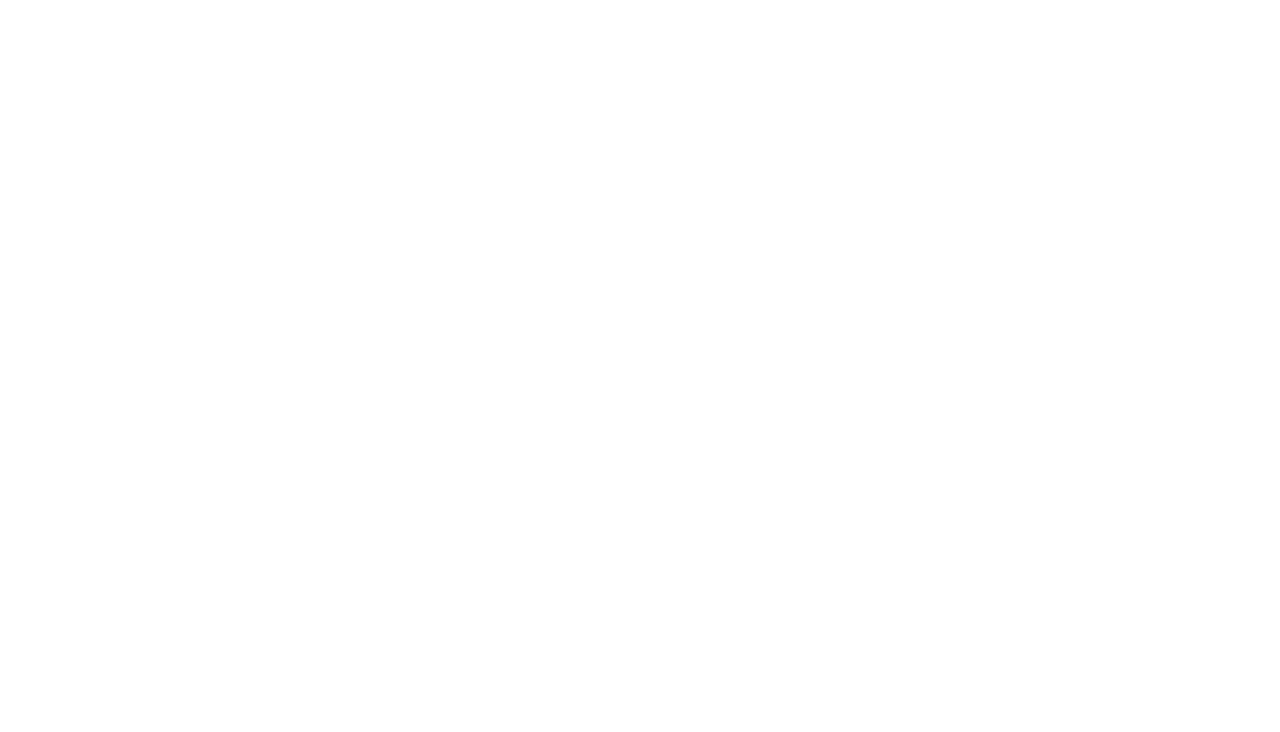
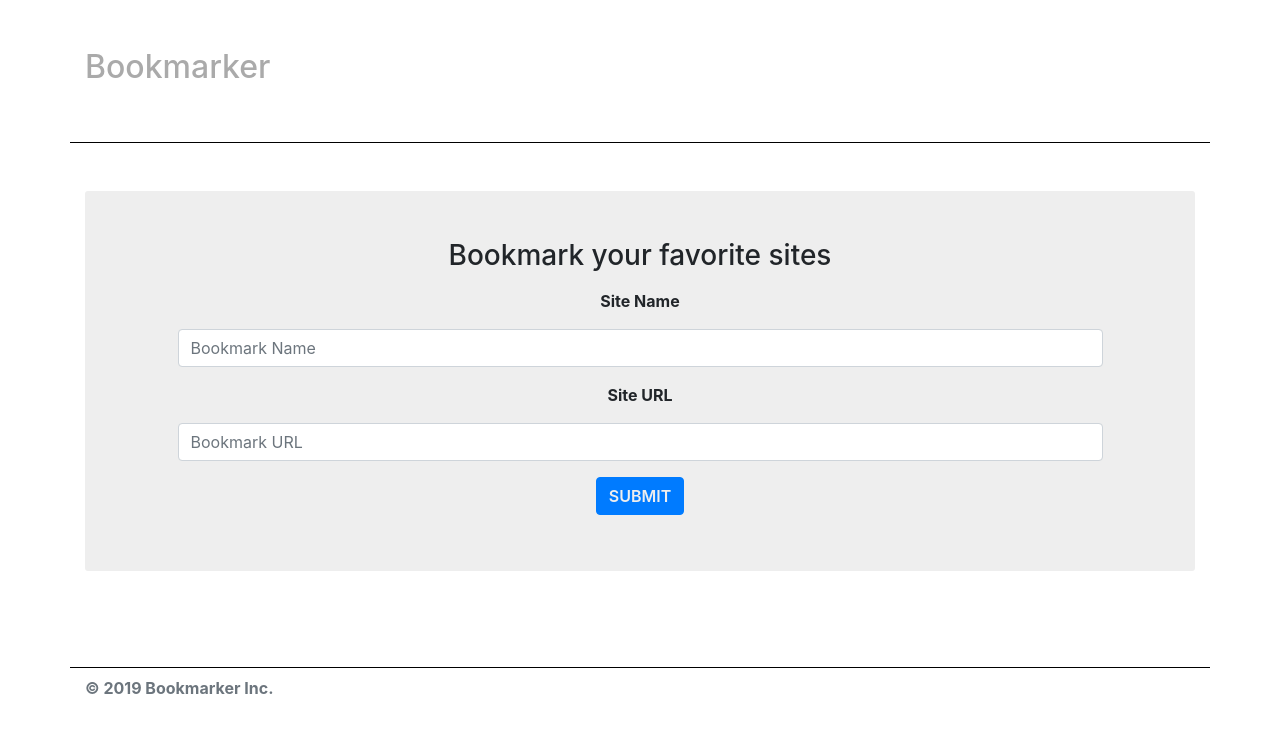
Before and after one commit to Wafaa-Soliman/Blood-Bank-Management-System, a plain HTML site: page index.html in a window 1280 px wide. Drawn offline with Linux system fonts and the light colour scheme.

Commit message:
commit ahmed branch

```diff
--- a/css/style.css
+++ b/css/style.css
@@ -3,3 +3,44 @@
     margin: 0;
     padding: 0;
 }
+
+/******* Ahmed CSS *******/
+button {
+    text-transform: uppercase;
+    font-weight: 600 !important;
+    color: #eee !important;
+}
+
+.bookmark-title {
+    color: #aaa;
+    font-size: 32px;
+}
+
+
+main .container {
+    border-top: 1px solid #000;
+    border-bottom: 1px solid #000;
+}
+
+.bookmark-data {
+    background-color: #eee;
+    border-radius: 3px;
+}
+
+.bookmark-data button:hover {
+    box-shadow: 3px 3px #bbb;
+}
+
+.bookmark-data-title {
+    font-size: 28px;
+}
+
+.site-name-text {
+    font-size: 22px;
+}
+
+
+#invalid-name, #invalid-url {
+    display: none;
+}
+/******* Ahmed CSS *******/
--- a/index.html
+++ b/index.html
@@ -6,6 +6,50 @@
 </head>
 
 <body>
+    <!-- Ahmed HTML -->
+  <header class="py-5">
+    <div class="container">
+        <h1 class="bookmark-title">Bookmarker</h1>
+    </div>
+</header>
+
+<main>
+    <div class="container py-5">
+
+        <div class="bookmark-data py-5">
+            <h2 class="bookmark-data-title text-center bg-muted">Bookmark your favorite sites</h2>
+            <div class="bookmark-form text-center py-2">
+                <form class="">
+                    <div class="site-name-container form-group">
+                        <label class="text-black font-weight-bold" for="site-name">Site Name</label>
+                        <input id="site-name" type="text" class="form-control mt-2 col-10 py-1 mx-auto"
+                            placeholder="Bookmark Name">
+                        <div id="invalid-name" class="col-10 mt-2 mx-auto py-1 alert alert-danger"></div>
+                    </div>
+                    <div class="site-url-container form-group">
+                        <label class="text-black font-weight-bold" for="site-name">Site URL</label>
+                        <input id="site-url" type="text" class="form-control mt-2 py-1 col-10 mx-auto"
+                            placeholder="Bookmark URL">
+                        <div id="invalid-url" class="col-10 mt-2 mx-auto py-1 alert alert-danger"></div>
+                    </div>
+                    <button id="submit-btn" type="button" class="btn btn-primary">Submit</button>
+                </form>
+            </div>
+        </div>
+
+        <div id="bookmarks-container" class="p-4">
+
+        </div>
+    </div>
+</main>
+
+<footer class="py-2">
+    <div class="container">
+        <span class="text-muted font-weight-bold" style="color: #ccc;">© 2019 Bookmarker Inc.</span>
+    </div>
+</footer>
+
+
 
   <script src="js/all.min.js"></script>
   <script src="js/jquery-3.4.1.min.js"></script>
```
